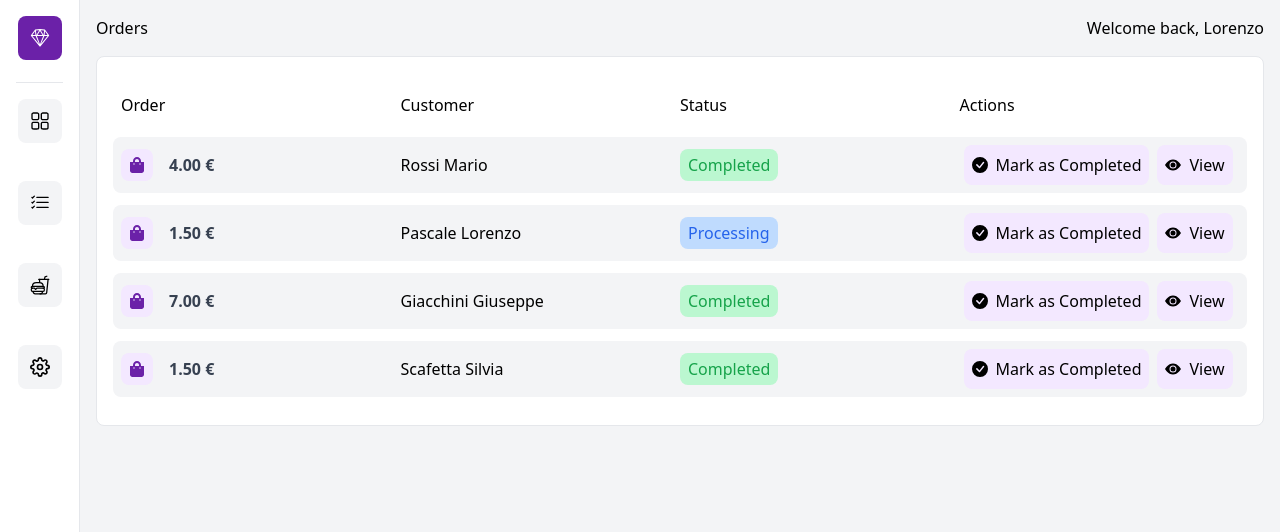
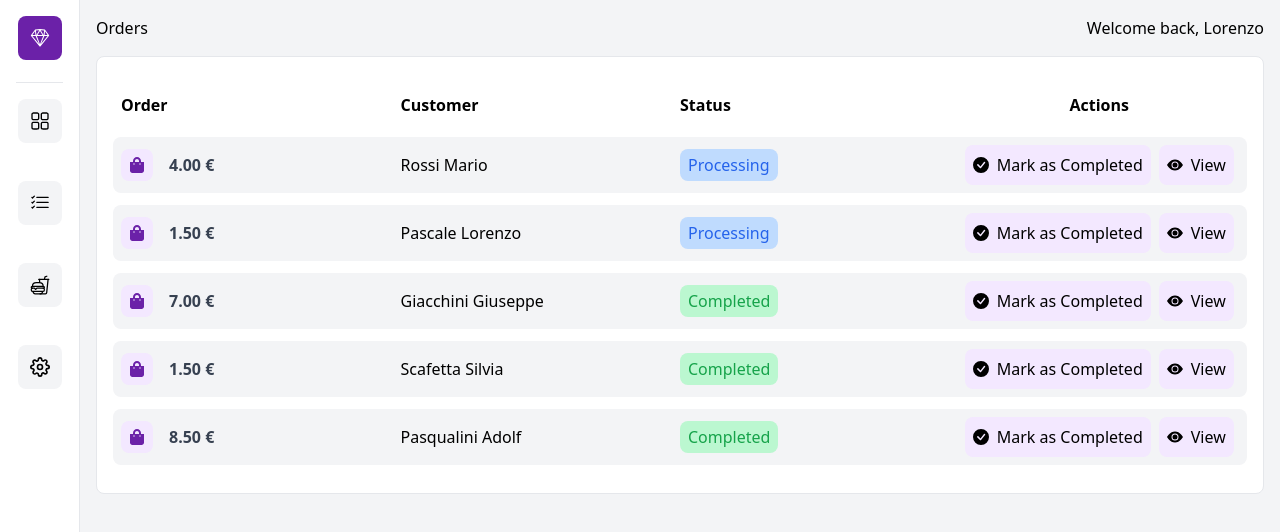
Before and after one commit to Pippopad/foodie, a Next.js app: page /orders in a window 1280 px wide. Shown: the top 532 px of the page. Built offline with nearby package versions, Linux system fonts and the light colour scheme.

Commit message:
Small graphics & test data adjustment

```diff
--- a/app/orders/page.tsx
+++ b/app/orders/page.tsx
@@ -11,10 +11,10 @@ const Orders = () => {
       <div className="p-4">
         <div className="w-full m-auto p-4 border rounded-lg bg-white overflow-y-auto">
           <div className="my-3 p-2 grid md:grid-cols-4 sm:grid-cols-3 grid-cols-2 items-center justify-between cursor-pointer">
-            <span>Order</span>
-            <span className="sm:text-left text-right">Customer</span>
-            <span className="hidden md:grid">Status</span>
-            <span className="hidden sm:grid max-md:justify-self-end">
+            <span className="font-bold">Order</span>
+            <span className="sm:text-left text-right font-bold">Customer</span>
+            <span className="hidden md:grid font-bold">Status</span>
+            <span className="hidden sm:grid justify-self-center max-md:justify-self-end font-bold">
               Actions
             </span>
           </div>
@@ -47,7 +47,7 @@ const Orders = () => {
                     {order.status}
                   </span>
                 </p>
-                <div className="hidden sm:flex max-md:justify-self-end">
+                <div className="hidden sm:flex justify-self-center max-md:justify-self-end">
                   <div className="bg-purple-100 hover:bg-purple-200 p-2 rounded-lg mx-1 flex items-center">
                     <BsFillCheckCircleFill />
                     <p className="pl-2">Mark as Completed</p>
--- a/data/data.ts
+++ b/data/data.ts
@@ -6,7 +6,7 @@ export const dd_orders = [
       last: "Rossi",
     },
     total: 4.0,
-    status: "Completed",
+    status: "Processing",
     items: [
       [4, "Mattonella"],
       [3, "Bomba crema"],
@@ -52,6 +52,24 @@ export const dd_orders = [
       [2, "Acqua naturale"],
     ],
   },
+  {
+    id: 5,
+    name: {
+      first: "Adolf",
+      last: "Pasqualini",
+    },
+    total: 8.5,
+    status: "Completed",
+    items: [
+      [3, "Bomba crema"],
+      [2, "Acqua naturale"],
+      [3, "Bomba crema"],
+      [4, "Mattonella"],
+      [2, "Acqua naturale"],
+      [5, "Pizzetta rossa"],
+      [6, "Cotoletta"],
+    ],
+  },
 ];
 
 export const dd_items = [
```
